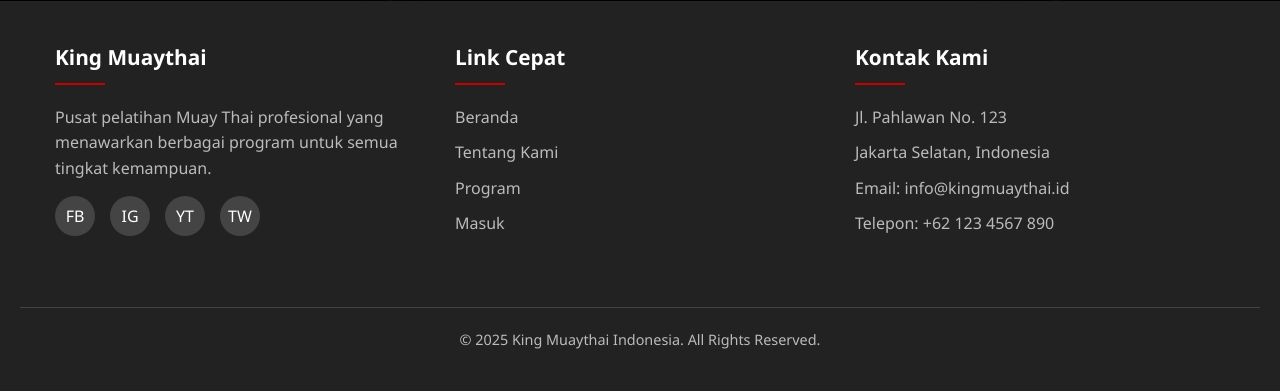
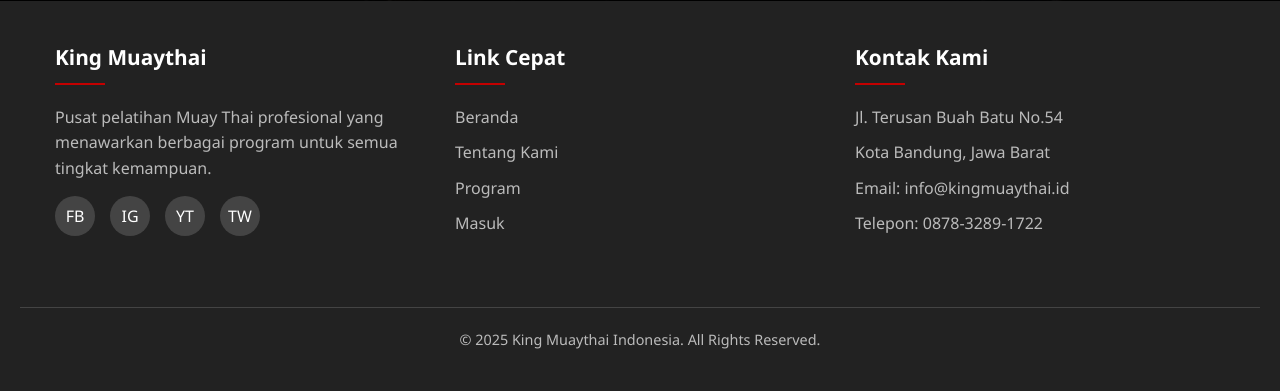
Before and after one commit to SANSvenom/Kingmuaythai_PT, a PHP site: page / in a window 1280 px wide. Shown: the part 2667-3058 px from the top of the page. Run offline with PHP 8.4, Linux system fonts and the light colour scheme.

Commit message:
finishing

```diff
--- a/index.php
+++ b/index.php
@@ -131,10 +131,10 @@
 
             <div class="footer-col">
                 <h3>Kontak Kami</h3>
-                <p>Jl. Pahlawan No. 123</p>
-                <p>Jakarta Selatan, Indonesia</p>
+                <p>Jl. Terusan Buah Batu No.54</p>
+                <p>Kota Bandung, Jawa Barat</p>
                 <p>Email: info@kingmuaythai.id</p>
-                <p>Telepon: +62 123 4567 890</p>
+                <p>Telepon: 0878-3289-1722</p>
             </div>
         </div>
 
--- a/members/memberview.php
+++ b/members/memberview.php
@@ -987,7 +987,7 @@ if ($_SERVER['REQUEST_METHOD'] == 'POST' && isset($_POST['submit_payment'])) {
                     <div class="h-10 w-10 rounded-full bg-green-100 flex items-center justify-center mr-3">
                         <i class="fab fa-whatsapp text-green-600 text-xl"></i>
                     </div>
-                    <span class="font-medium">Hubungi Admin</span>
+                    <span class="font-medium">+ 628-0980-8765 </span>
                 </div>
                 <i class="fas fa-chevron-right text-gray-400"></i>
             </a>
```
Also changed, not shown: login.php (+6 -1 lines), uploads/payments/payment_682d5431b012d.png (added), uploads/payments/payment_6836634760432.PNG (added), uploads/payments/payment_68395dbd6b3fa.png (added).
